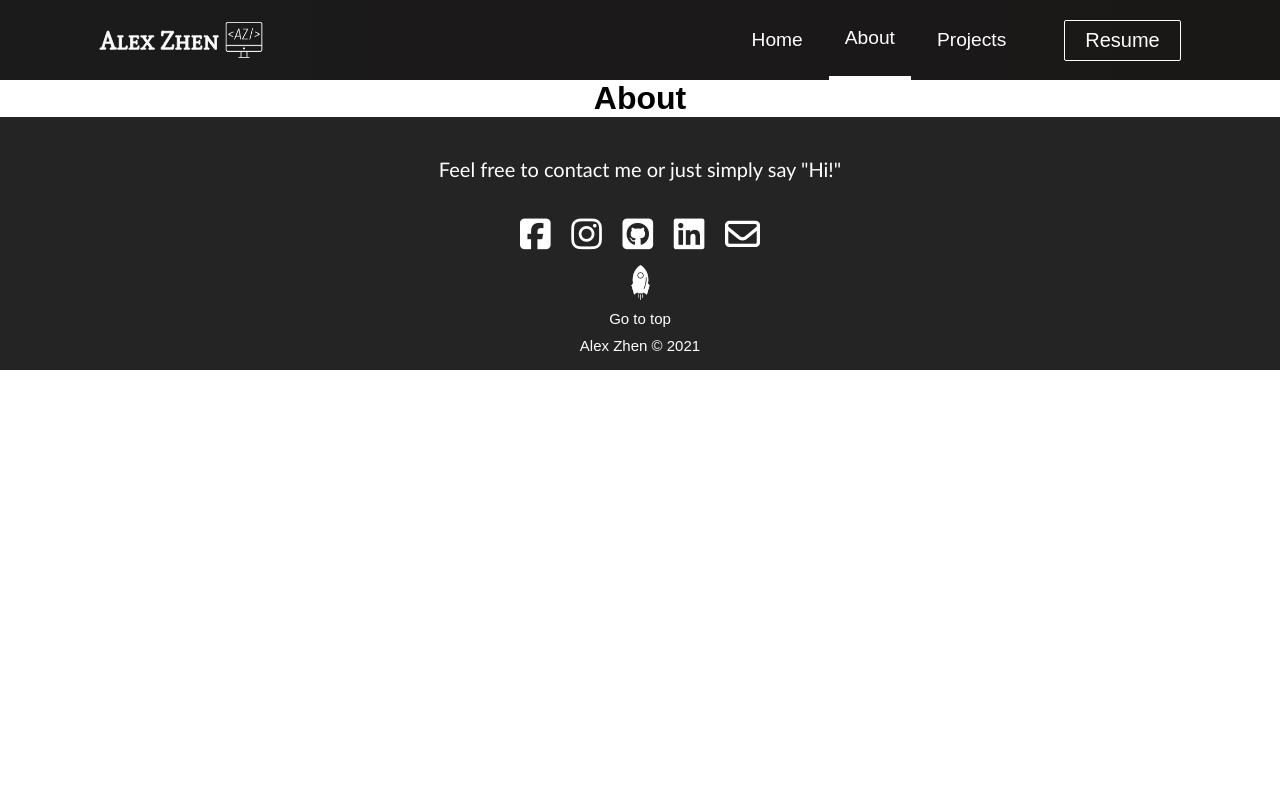
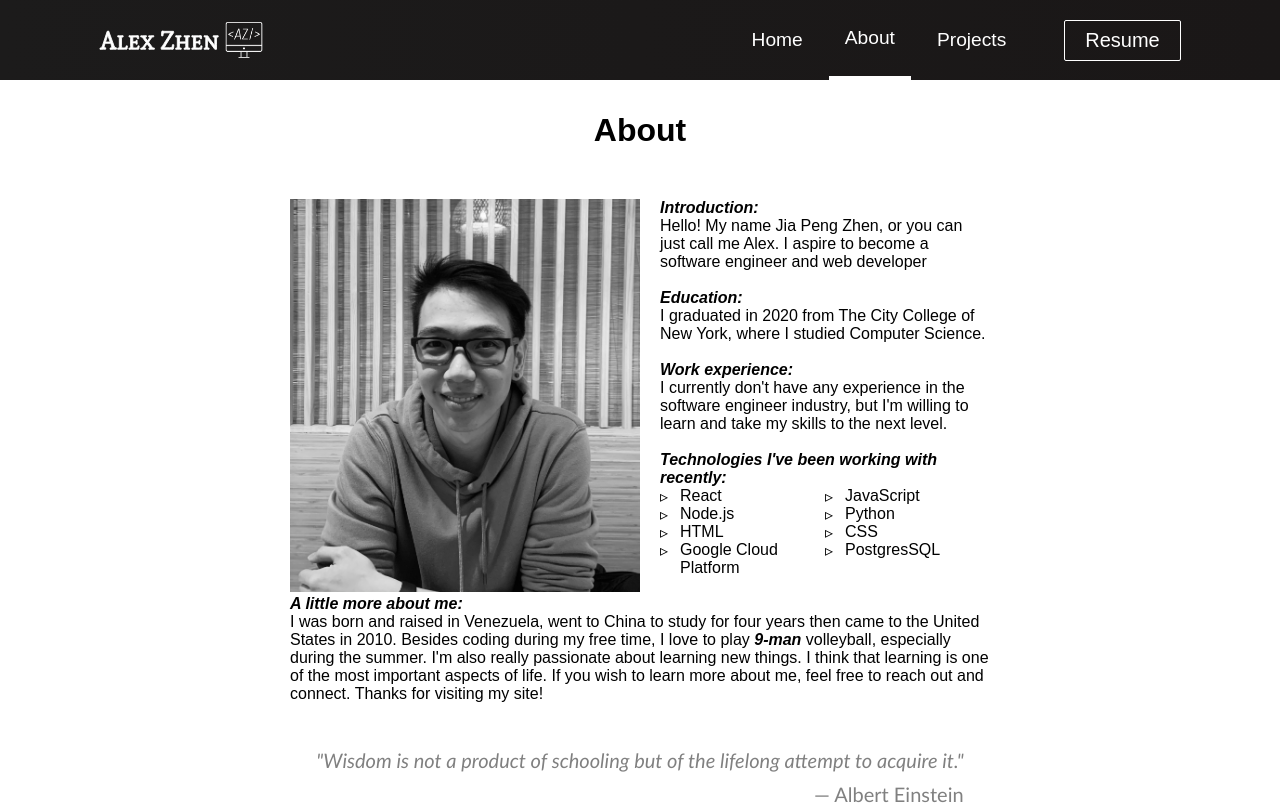
Before and after one commit to alexzhen93/portfolio, a React (Create React App) app: page /About in a window 1280 px wide. Shown: the top 805 px of the page. Built offline with nearby package versions, Linux system fonts and the light colour scheme.

Commit message:
about page complete

```diff
--- a/package.json
+++ b/package.json
@@ -24,7 +24,6 @@
   "scripts": {
     "start": "react-scripts start",
     "predeploy": "npm run build",
-    "deploy": "gh-pages -d build",
     "build": "react-scripts build",
     "test": "react-scripts test",
     "eject": "react-scripts eject"
--- a/src/components/CardProjectItem.js
+++ b/src/components/CardProjectItem.js
@@ -3,7 +3,7 @@ import React from "react";
 function CardProjectItem(props) {
   return (
     <>
-      <li className="cards__item">
+      <li className="cards__project__item">
         <div className="cards__item__link">
           <div className="projects__item__pic-wrap" data-category={props.label}>
             <img
--- a/src/components/Cards.css
+++ b/src/components/Cards.css
@@ -40,9 +40,22 @@ h1 {
   margin: 0 2rem;
   border-radius: 10px;
   transition: all 0.2s linear;
+  width: 25rem;
+}
+
+.cards__project__item {
+  display: flex;
+  flex: 1;
+  margin: 0 2rem;
+  border-radius: 10px;
+  transition: all 0.2s linear;
 }
 
 .cards__item:hover {
+  transform: scale(1.1);
+}
+
+.cards__project__item:hover {
   transform: scale(1.1);
 }
 
--- a/src/components/Cards.js
+++ b/src/components/Cards.js
@@ -14,17 +14,15 @@ function Cards() {
           <ul className="cards__items">
             <CardItem
               src={Alex}
-              text={`Hi, my name is Alex.
-                        \nLearn more detail about me
-                        `}
+              text={`A little about me.
+              \nLearn more detail here `}
               label="About"
               path="/About"
             />
             <CardItem
               src={Projects}
               text={`A glance of my projects.
-                        \nLearn more detail about the projects
-                        `}
+              \nLearn more detail about the projects`}
               label="Projects"
               path="/Project"
             />
--- /dev/null
+++ b/src/components/pages/About.css
@@ -0,0 +1,77 @@
+.about {
+  padding: 2rem;
+  background: #fff;
+}
+
+.about__container {
+  display: flex;
+  flex-flow: column;
+  text-align: left;
+  max-width: 1200px;
+  width: 90%;
+  margin: 0 auto;
+}
+
+.about__wrapper {
+  position: relative;
+  display: block;
+  margin: 50px 0 45px;
+  align-self: center;
+  max-width: 700px;
+}
+
+.responsive {
+  position: relative;
+  width: 50%;
+  height: auto;
+  float: left;
+  margin-right: 20px;
+}
+
+.nine-man {
+  text-decoration: none;
+  color: black;
+  font-weight: bolder;
+}
+
+.em_p {
+  font-weight: bolder;
+}
+
+.skills-list {
+  display: grid;
+  grid-template-columns: repeat(2, minmax(140px, 200px));
+  overflow: hidden;
+  list-style: none;
+}
+
+.skills-list > li {
+  position: relative;
+  padding-left: 20px;
+}
+
+.skills-list > li::before {
+  content: "▹";
+  position: absolute;
+  left: 0;
+}
+
+.quote__wrapper{
+  position: relative;
+  align-self: center;
+}
+
+.quote {
+  font-family: 'Trebuchet MS', 'Lucida Sans Unicode', 'Lucida Grande', 'Lucida Sans', Arial, sans-serif;
+  font-style: italic;
+  font-size: 20px;
+  color: gray;
+}
+
+.source {
+  font-family: 'Trebuchet MS', 'Lucida Sans Unicode', 'Lucida Grande', 'Lucida Sans', Arial, sans-serif;
+  font-size: 20px;
+  margin-top: 10px;
+  color: gray;
+  text-align: end;
+}
--- a/src/components/pages/About.js
+++ b/src/components/pages/About.js
@@ -1,13 +1,84 @@
-import React from 'react'
-import '../../App.css'
+import React from "react";
+import alex_bw from "../images/alex_bw.png";
+import "../../App.css";
+import "./About.css";
 
+const skills = [
+  "React",
+  "JavaScript",
+  "Node.js",
+  "Python",
+  "HTML",
+  "CSS",
+  "Google Cloud Platform",
+  "PostgresSQL",
+];
 
 function About() {
-    return (
-        <div id="top">
-          <h1>About</h1>
+  return (
+    <div id="top" className="about">
+      <h1>About</h1>
+      <div className="about__container">
+        <div className="about__wrapper">
+          <img className="responsive" src={alex_bw} alt="alex-bw" />
+          <p>
+            <em className="em_p">Introduction:</em>
+            <br />
+            Hello! My name Jia Peng Zhen, or you can just call me Alex. I aspire
+            to become a software engineer and web developer
+            <br />
+            <br />
+            <em className="em_p">Education:</em>
+            <br />
+            I graduated in 2020 from The City College of New York, where I
+            studied Computer Science.
+            <br />
+            <br />
+            <em className="em_p">Work experience:</em>
+            <br />
+            I currently don't have any experience in the software engineer
+            industry, but I'm willing to learn and take my skills to the next
+            level.
+            <br />
+            <br />
+            <em className="em_p">
+              Technologies I've been working with recently:
+            </em>
+            <br />
+            <ul className="skills-list">
+              {skills && skills.map((skill, i) => <li key={i}>{skill}</li>)}
+            </ul>
+            <br />
+            <em className="em_p">A little more about me:</em>
+            <br />I was born and raised in Venezuela, went to China to study for
+            four years then came to the United States in 2010. Besides coding
+            during my free time, I love to play
+            <a
+              className="nine-man"
+              href="https://www.9-man.com"
+              target="_blank"
+              rel="noreferrer noopener"
+            >
+              <em> 9-man </em>
+            </a>
+            volleyball, especially during the summer. I'm also really passionate
+            about learning new things. I think that learning is one of the most
+            important aspects of life. If you wish to learn more about me, feel
+            free to reach out and connect. Thanks for visiting my site!
+          </p>
         </div>
-    )
+        <div className="quote__wrapper">
+          <figure>
+            <blockquote className="quote">
+              "Wisdom is not a product of schooling but of the lifelong attempt
+              to acquire it."
+            </blockquote>
+            <figure className="source">—  Albert Einstein</figure>
+          </figure>
+        </div>
+      </div>
+    </div>
+  );
 }
 
-export default About
+export default About;
```
Also changed, not shown: src/components/images/alex_bw.png (added), 1 other file (tests, documents, lock files or other folders).
